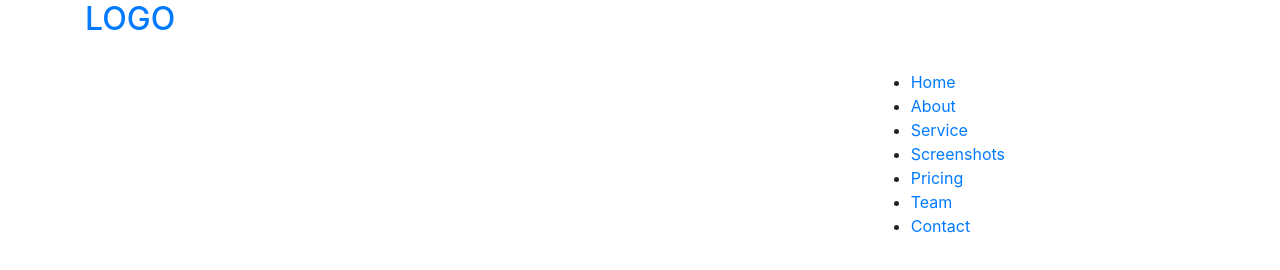
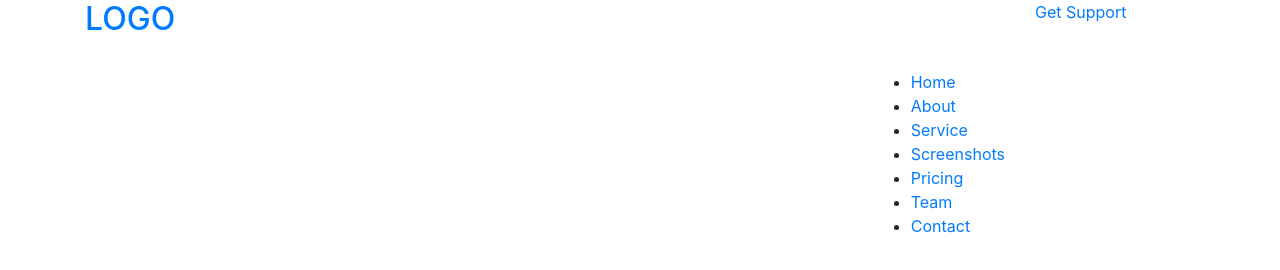
Before and after one commit to bagcampus/Bootstrap-Navbar-Designed-Template, a website: page index.html in a window 1280 px wide. Drawn offline with nearby package versions, Linux system fonts and the light colour scheme.

Commit message:
Update index.html

```diff
--- a/index.html
+++ b/index.html
@@ -32,6 +32,9 @@
                         </div>
                     </div>
                 </div>
+                <div class="col-md-3 col-lg-2">
+                    <div class="right_bt"><a class="bt_main" href="index.html">Get Support</a> </div>
+                </div>
             </div>
         </div>
     </header>
```
